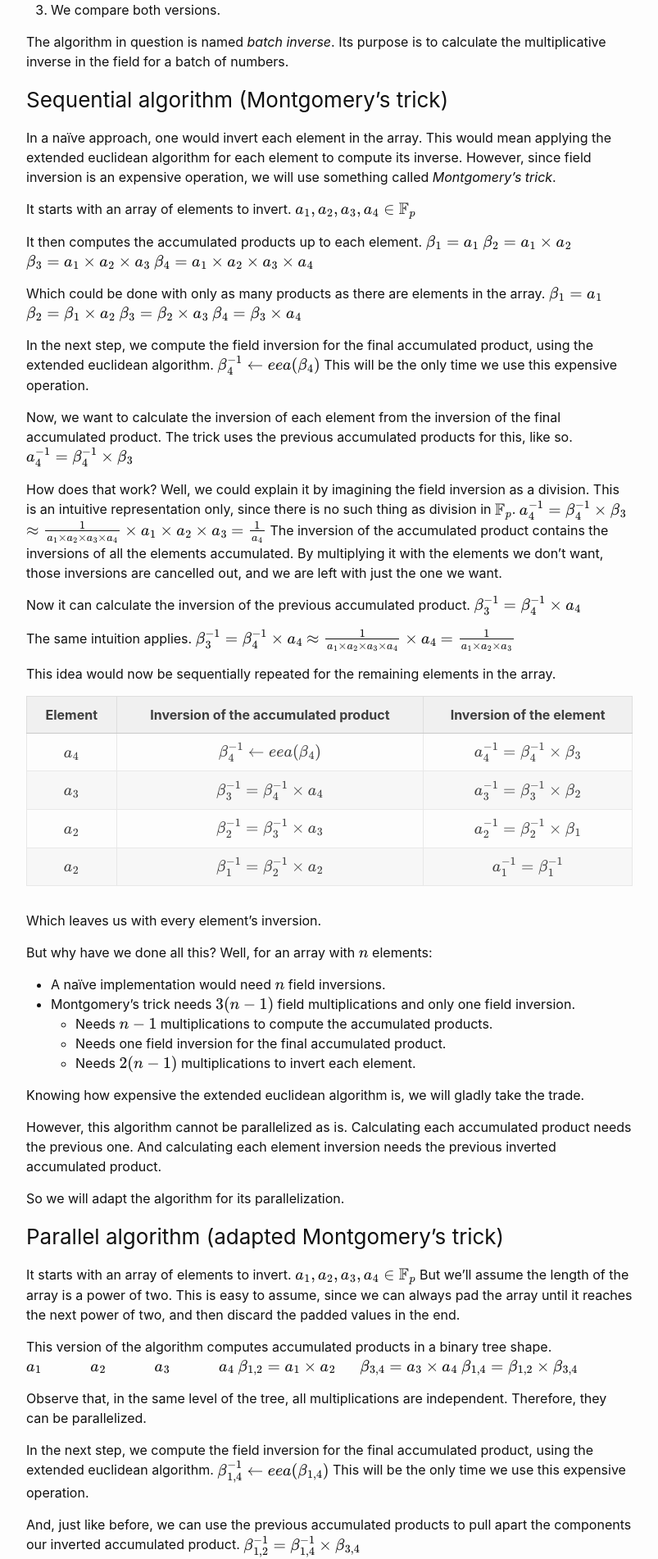
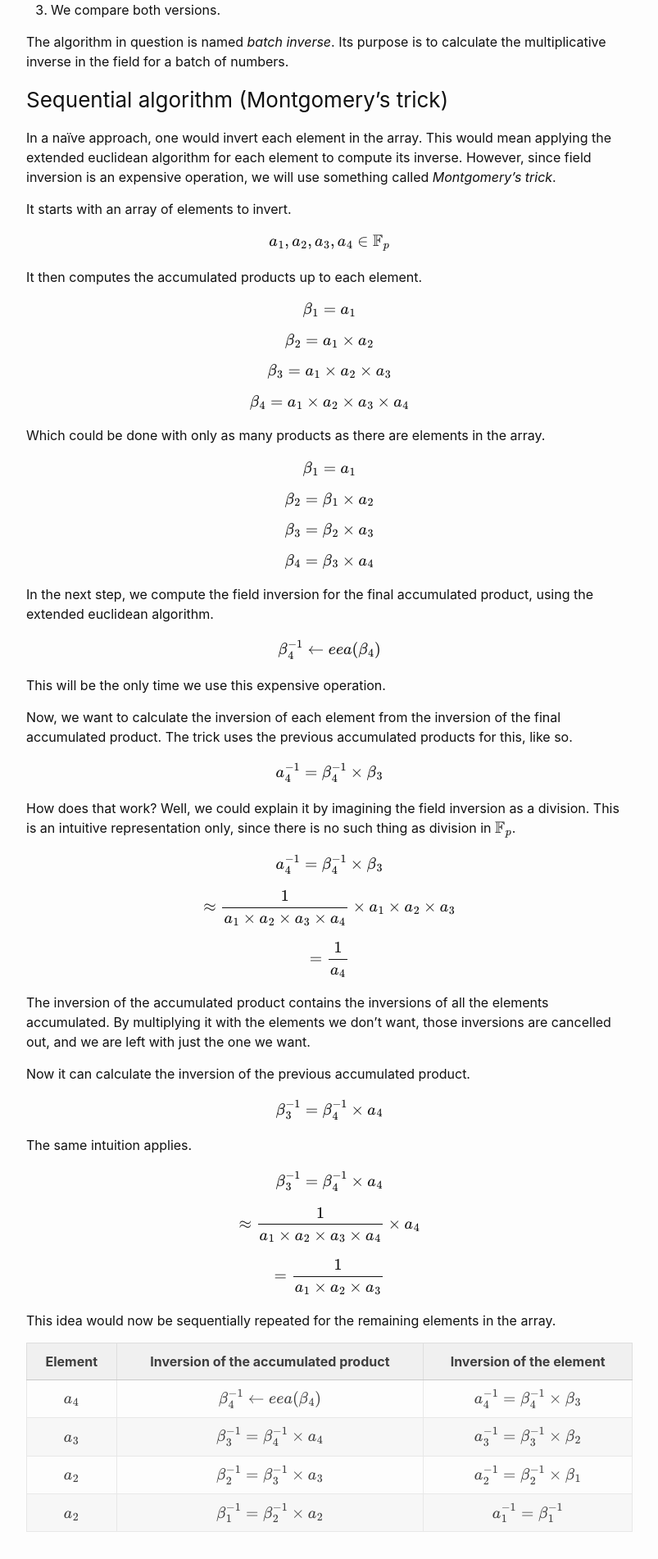
Before and after one commit to eryxcoop/eryxcoop.github.io, a Jekyll site: the page built from _posts/2024-11-27-The-Power-of-GPU-Parallelization-Applied-to-Cryptography-Primitives.md, in a window 1280 px wide. Shown: the part 1364-3266 px from the top of the page at 82% size, without its empty margins (238-1041 px from the left). Built offline with Jekyll 4.4.1, drawn with Linux system fonts in a browser that asks for light colours.

Commit message:
Fix LaTeX formulas in "The Power of GPU Parallelization" post

```diff
--- a/_posts/2024-11-27-The-Power-of-GPU-Parallelization-Applied-to-Cryptography-Primitives.md
+++ b/_posts/2024-11-27-The-Power-of-GPU-Parallelization-Applied-to-Cryptography-Primitives.md
@@ -61,43 +61,87 @@
 However, since field inversion is an expensive operation, we will use something called _Montgomery’s trick_.
 
 It starts with an array of elements to invert.
+
+<p style="text-align: center">
+
 $$a_1, a_2, a_3, a_4 \in \mathbb{F}_p$$
+</p>
 
 It then computes the accumulated products up to each element.
+
+<p style="text-align: center">
+
 $$\beta_1 = a_1$$
+
 $$\beta_2 = a_1 \times a_2$$
+
 $$\beta_3 = a_1 \times a_2 \times a_3$$
+
 $$\beta_4 = a_1 \times a_2 \times a_3 \times a_4$$
+</p>
 
 Which could be done with only as many products as there are elements in the array.
+
+<p style="text-align: center">
+
 $$\beta_1 = a_1$$
+
 $$\beta_2 = \beta_1 \times a_2$$
+
 $$\beta_3 = \beta_2 \times a_3$$
+
 $$\beta_4 = \beta_3 \times a_4$$
+</p>
 
 In the next step, we compute the field inversion for the final accumulated product, using the extended euclidean algorithm.
+
+<p style="text-align: center">
+
 $$\beta_4^{-1} \leftarrow eea(\beta_4)$$
+</p>
+
 This will be the only time we use this expensive operation.
 
 Now, we want to calculate the inversion of each element from the inversion of the final accumulated product.
 The trick uses the previous accumulated products for this, like so.
+
+<p style="text-align: center">
+
 $$a_4^{-1} = \beta_4^{-1} \times \beta_3$$
+</p>
 
 How does that work? Well, we could explain it by imagining the field inversion as a division.
 This is an intuitive representation only, since there is no such thing as division in $\mathbb{F}_p$.
+
+<p style="text-align: center">
+
 $$a_4^{-1} = \beta_4^{-1} \times \beta_3$$
+
 $$\approx \frac{1}{a_1 \times a_2 \times a_3 \times a_4} \times a_1 \times a_2 \times a_3$$
+
 $$= \frac{1}{a_4}$$
+</p>
+
 The inversion of the accumulated product contains the inversions of all the elements accumulated.
 By multiplying it with the elements we don't want, those inversions are cancelled out, and we are left with just the one we want.
 
 Now it can calculate the inversion of the previous accumulated product.
+
+<p style="text-align: center">
+
+$$\beta_3^{-1} = \beta_4^{-1} \times a_4$$
+</p>
+
+The same intuition applies.
+
+<p style="text-align: center">
+
 $$\beta_3^{-1} = \beta_4^{-1} \times a_4$$
 
-The same intuition applies.
-$$\beta_3^{-1} = \beta_4^{-1} \times a_4$$
 $$\approx \frac{1}{a_1 \times a_2 \times a_3 \times a_4} \times a_4$$
+
 $$= \frac{1}{a_1 \times a_2 \times a_3}$$
+</p>
 
 This idea would now be sequentially repeated for the remaining elements in the array.
 
@@ -129,34 +173,66 @@
 ### Parallel algorithm (adapted Montgomery's trick)
 
 It starts with an array of elements to invert.
+
+<p style="text-align: center">
+
 $$a_1, a_2, a_3, a_4 \in \mathbb{F}_p$$
+</p>
+
 But we'll assume the length of the array is a power of two.
 This is easy to assume, since we can always pad the array until it reaches the next power of two, and then discard the padded values in the end.
 
 This version of the algorithm computes accumulated products in a binary tree shape.
+
+<p style="text-align: center">
+
 $$a_1 \space\space\space\space\space\space\space\space\space\space\space\space a_2 \space\space\space\space\space\space\space\space\space\space\space\space a_3 \space\space\space\space\space\space\space\space\space\space\space\space a_4$$
+
 $$\beta_{1,2} = a_1 \times a_2 \space\space\space\space\space\space \beta_{3,4} = a_3 \times a_4$$
+
 $$\beta_{1,4} = \beta_{1,2} \times \beta_{3,4}$$
+</p>
 
 Observe that, in the same level of the tree, all multiplications are independent.
 Therefore, they can be parallelized.
 
 In the next step, we compute the field inversion for the final accumulated product, using the extended euclidean algorithm.
+
+<p style="text-align: center">
+
 $$\beta_{1,4}^{-1} \leftarrow eea(\beta_{1,4})$$
+</p>
+
 This will be the only time we use this expensive operation.
 
 And, just like before, we can use the previous accumulated products to pull apart the components our inverted accumulated product.
+
+<p style="text-align: center">
+
+$$\beta_{1,2}^{-1} = \beta_{1,4}^{-1} \times \beta_{3,4}$$
+</p>
+
+Once again, we apply the same intuition used for the sequential implementation.
+
+<p style="text-align: center">
+
 $$\beta_{1,2}^{-1} = \beta_{1,4}^{-1} \times \beta_{3,4}$$
 
-Once again, we apply the same intuition used for the sequential implementation.
-$$\beta_{1,2}^{-1} = \beta_{1,4}^{-1} \times \beta_{3,4}$$
 $$\approx \frac{1}{a_1 \times a_2 \times a_3 \times a_4} \times a_2 \times a_3$$
+
 $$= \frac{1}{a_1 \times a_2}$$
+</p>
+
 Again and for the last time, this is only intuitively, since there is no such thing as division in $\mathbb{F}_p$.
 
+<p style="text-align: center">
+
 $$\beta_{1,4}^{-1} \leftarrow eea(\beta_{1,4})$$
+
 $$\beta_{1,2}^{-1} = \beta_{1,4}^{-1} \times \beta_{3,4} \space\space\space\space\space\space \beta_{3,4}^{-1} = \beta_{1,4}^{-1} \times \beta_{1,2}$$
+
 $$a_1^{-1} = \beta_{1,2}^{-1} \times a_2 \space\space\space\space a_2^{-1} = \beta_{1,2}^{-1} \times a_1 \space\space\space\space a_3^{-1} = \beta_{3,4}^{-1} \times a_4 \space\space\space\space a_4^{-1} = \beta_{3,4}^{-1} \times a_3$$
+</p>
 
 In this tree it is also true that each operation in the same level can be parallelized.
 
```
